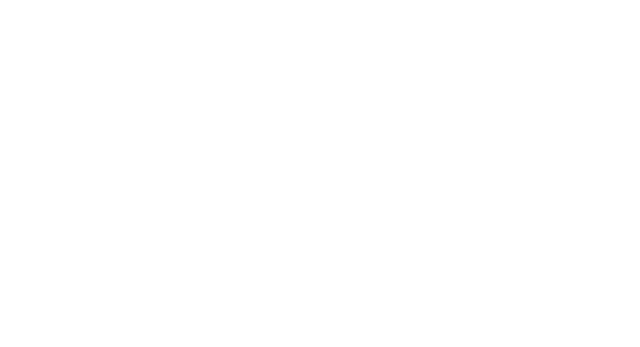
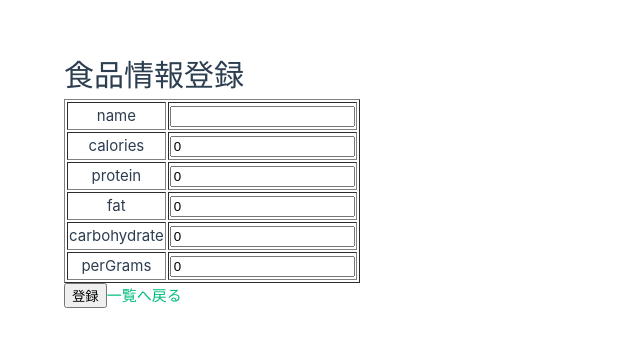
Before and after one commit to zeki-pon/search-food-ingredients-frontend, a Vue app: page /food/register in a window 1280 px wide. Before the commit this address had no page. Shown: the part 221-568 px from the top of the page, without its empty margins (0-640 px from the left). Built offline with nearby package versions, Linux system fonts and the light colour scheme.

Commit message:
登録機能追加

```diff
--- a/src/api/food.ts
+++ b/src/api/food.ts
@@ -8,4 +8,8 @@ const getFoodDetail = function (foodId: string) {
     return client.get('/food/detail/' + foodId)
 }
 
-export { getFoods, getFoodDetail }
+const registerFood = function (food: object) {
+    return client.post('food/register', food)
+}
+
+export { getFoods, getFoodDetail, registerFood }
--- a/src/router/index.ts
+++ b/src/router/index.ts
@@ -2,6 +2,8 @@ import { createRouter, createWebHistory } from 'vue-router'
 import LoginView from '../views/LoginView.vue'
 import FoodListView from '../views/FoodListView.vue'
 import FoodDetailView from '../views/FoodDetailView.vue'
+import FoodRegisterView from '../views/FoodRegisterView.vue'
+import FoodRegisterCompletedView from '../views/FoodRegisterCompletedView.vue'
 
 const router = createRouter({
   history: createWebHistory(import.meta.env.BASE_URL),
@@ -20,6 +22,16 @@ const router = createRouter({
       path: '/food/detail/:foodId',
       name: 'FoodDetail',
       component: FoodDetailView
+    },
+    {
+      path: '/food/register',
+      name: 'FoodRegister',
+      component: FoodRegisterView
+    },
+    {
+      path: '/food/register/completed',
+      name: 'FoodRegisterCompleted',
+      component: FoodRegisterCompletedView
     },
   ]
 })
--- a/src/views/FoodListView.vue
+++ b/src/views/FoodListView.vue
@@ -1,6 +1,7 @@
 <template>
   <div>
     <h1>食品一覧</h1>
+    <button v-on:click="$router.push('/food/register')">新規作成</button>
     <table border="1" align="center">
       <thead>
         <tr>
@@ -33,8 +34,6 @@ export default defineComponent({
     getFoods().then((res: object) => this.foods = res.data.foods)
   },
   methods: {
-    login: function() {
-    }
   }
 })
 </script>
--- /dev/null
+++ b/src/views/FoodRegisterCompletedView.vue
@@ -0,0 +1,7 @@
+<template>
+  <div>
+    <h1>食品情報登録成功</h1>
+    <p>登録が完了しました</p>
+    <router-link to="/food/list">一覧へ戻る</router-link>
+  </div>
+</template>
--- /dev/null
+++ b/src/views/FoodRegisterView.vue
@@ -0,0 +1,67 @@
+<template>
+  <div>
+    <h1>食品情報登録</h1>
+    <table border="1" align="center">
+      <tbody>
+        <tr>
+          <th>name</th>
+          <td><input type="text" v-model="food.name"></td>
+        </tr>
+        <tr>
+          <th>calories</th>
+          <td><input type="number" v-model="food.calories"></td>
+        </tr>
+        <tr>
+          <th>protein</th>
+          <td><input type="number" v-model="food.protein"></td>
+        </tr>
+        <tr>
+          <th>fat</th>
+          <td><input type="number" v-model="food.fat"></td>
+        </tr>
+        <tr>
+          <th>carbohydrate</th>
+          <td><input type="number" v-model="food.carbohydrate"></td>
+        </tr>
+        <tr>
+          <th>perGrams</th>
+          <td><input type="number" v-model="food.perGrams"></td>
+        </tr>
+      </tbody>
+    </table>
+    <button v-on:click="register">登録</button>
+    <router-link to="/food/list">一覧へ戻る</router-link>
+  </div>
+</template>
+
+<script lang="ts">
+import { defineComponent } from 'vue'
+import { registerFood } from '@/api/food';
+
+export default defineComponent({
+  data() {
+    return {
+      food: {
+        'name': '',
+        'calories': 0,
+        'protein': 0,
+        'fat': 0,
+        'carbohydrate': 0,
+        'perGrams': 0
+      },
+    }
+  },
+  mounted() {
+  },
+  methods: {
+    register: function() {
+      // TODO: validation
+      registerFood(this.food).then(() => this.$router.push('/food/register/completed'))
+    }
+  }
+})
+</script>
+
+<style>
+
+</style>
```
